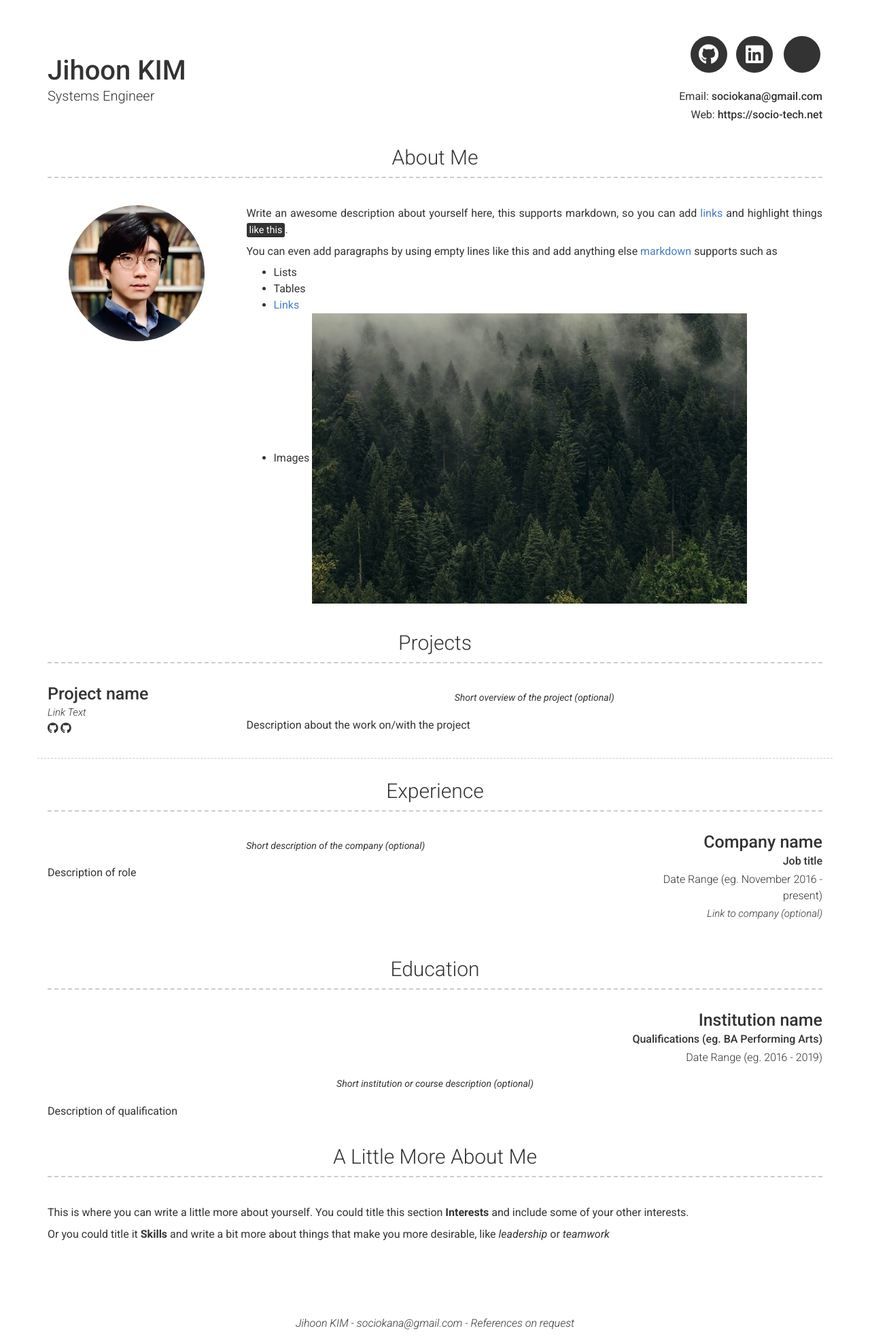
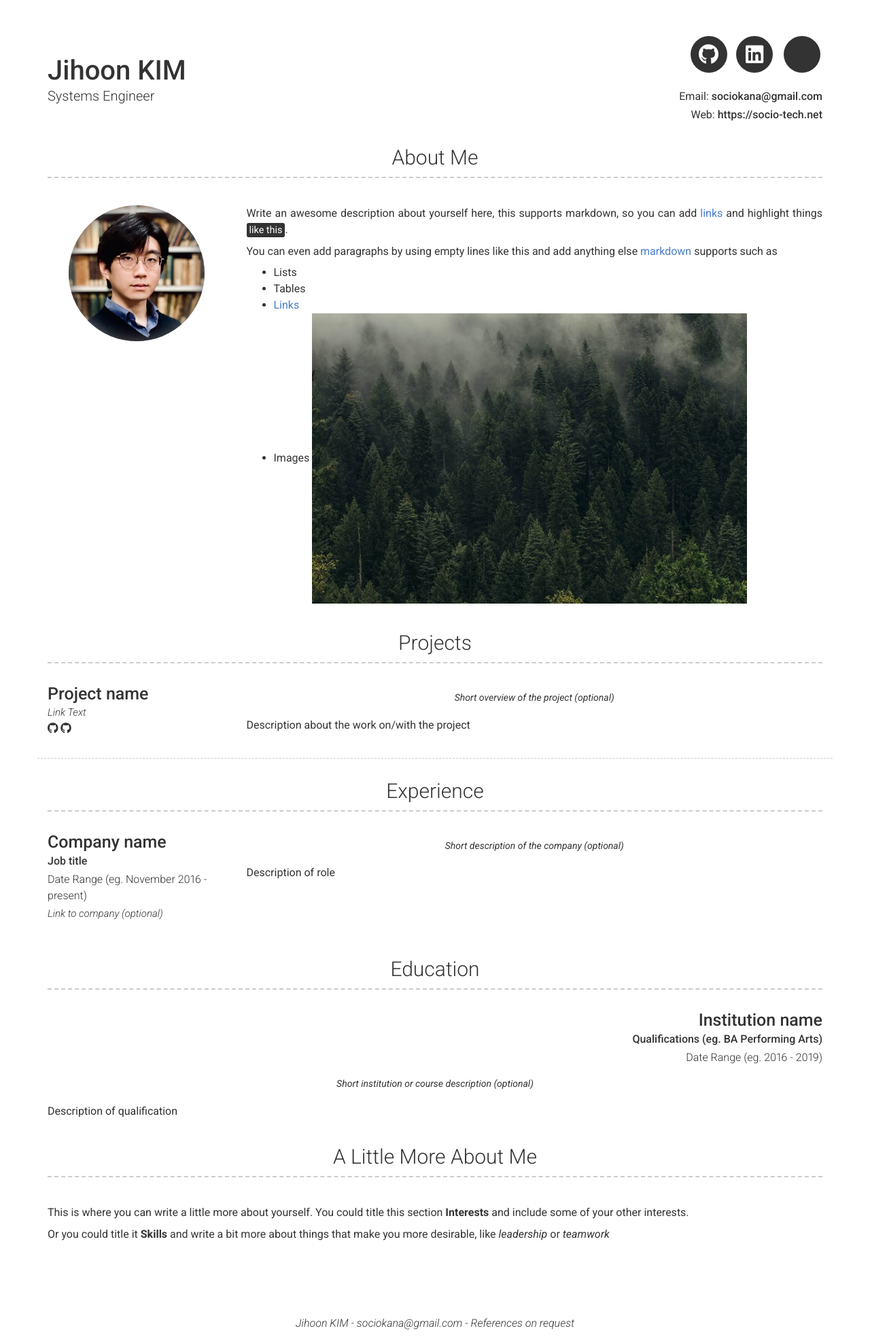
Before and after one commit to sociokana/sociokana.github.io, a Jekyll site: the page built from index.md, in a window 1280 px wide. Shown: the whole page at 68% size. Built offline with Jekyll 4.4.1, drawn with Linux system fonts in a browser that asks for light colours; nearby versions of some CDN libraries.

Commit message:
Update _config.yml

```diff
--- a/_config.yml
+++ b/_config.yml
@@ -1,5 +1,5 @@
 # Site
-repository: Git repository where your resume will be hosted, only required if you are hosting on GitHub (eg. sproogen/modern-resume-theme)
+repository: sociokana/sociokana.github.io
 # favicon: Directory of your favicon (eg. images/favicon.ico)(optional)
 
 # Content configuration version
@@ -14,6 +14,7 @@ email: sociokana@gmail.com
 # phone_title: Phone (Phone title override)
 website: https://socio-tech.net
 # website_title: Web (Website title override)
+Last Updated: April 30, 2022
 
 # Dark Mode (true/false/never)
 darkmode: false
@@ -84,7 +85,7 @@ content:
   - title: Experience
     layout: list
     content:
-      - layout: right
+      - layout: left
         title: Company name
         sub_title: Job title
         caption: Date Range (eg. November 2016 - present)
```
